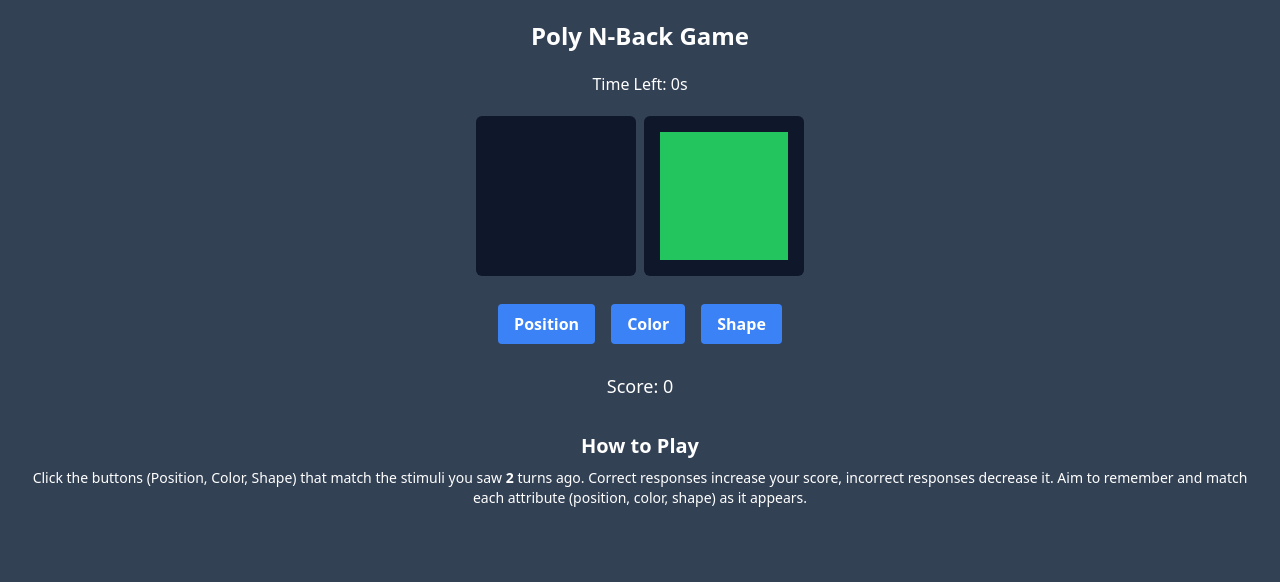
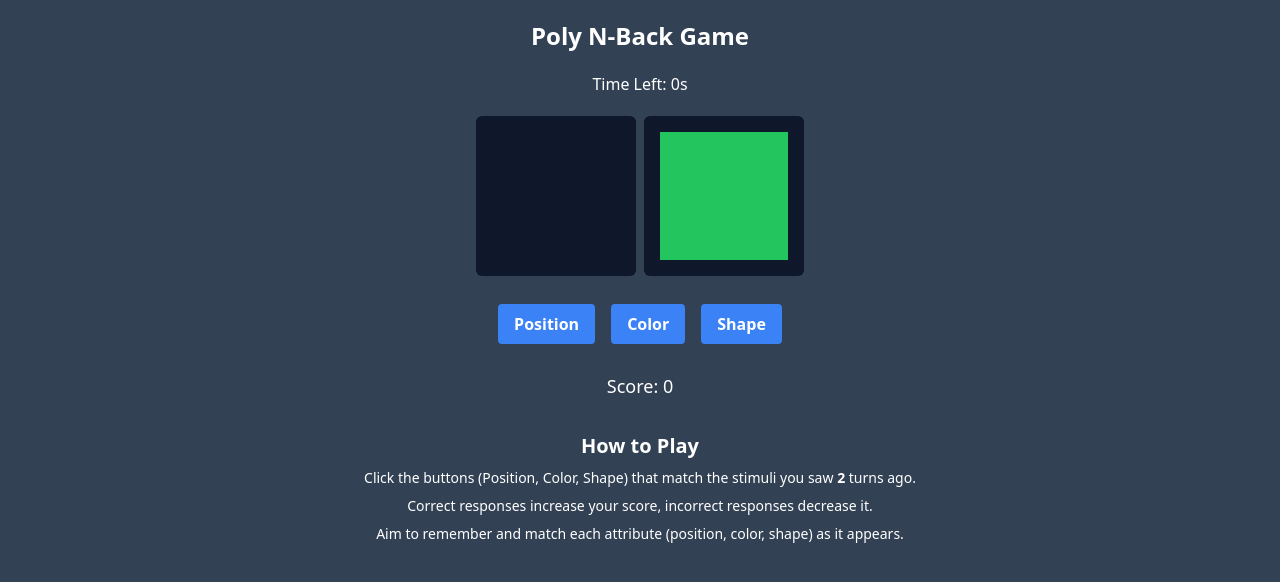
Before and after one commit to sethatwood/multi-n-back, a Vue app: page / in a window 1280 px wide. Shown: the top 582 px of the page. Built offline with nearby package versions, Linux system fonts and the light colour scheme.

Commit message:
chore: break text into lines

```diff
--- a/src/App.vue
+++ b/src/App.vue
@@ -35,8 +35,13 @@
     <div class="instructions text-center mt-8 px-4">
       <h2 class="text-xl font-semibold">How to Play</h2>
       <p class="text-sm mt-2">
-        Click the buttons (Position, Color, Shape) that match the stimuli you saw <strong>{{ gameStore.nBack }}</strong> turns ago.
+        Click the buttons (Position, Color, Shape) that match the stimuli you saw
+        <strong>{{ gameStore.nBack }}</strong> turns ago.
+      </p>
+      <p class="text-sm mt-2">
         Correct responses increase your score, incorrect responses decrease it.
+      </p>
+      <p class="text-sm mt-2">
         Aim to remember and match each attribute (position, color, shape) as it appears.
       </p>
     </div>
```
